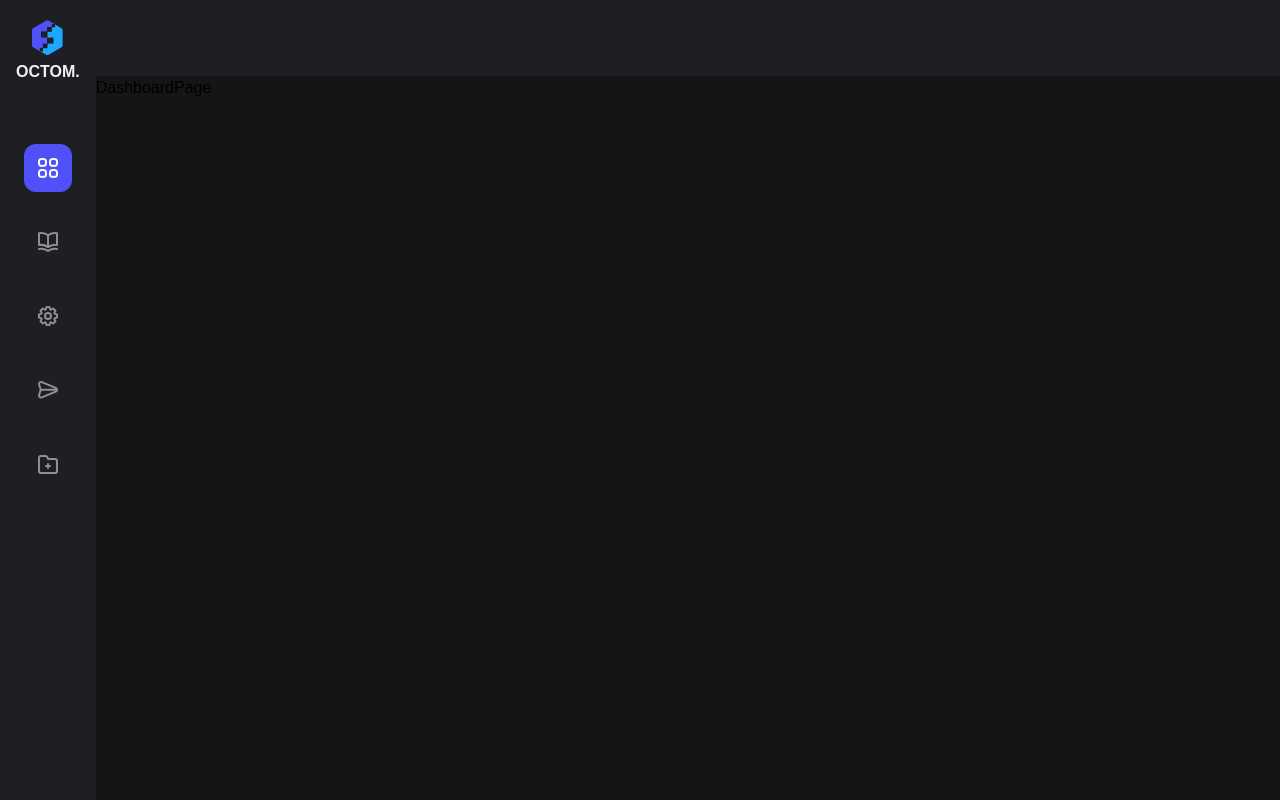
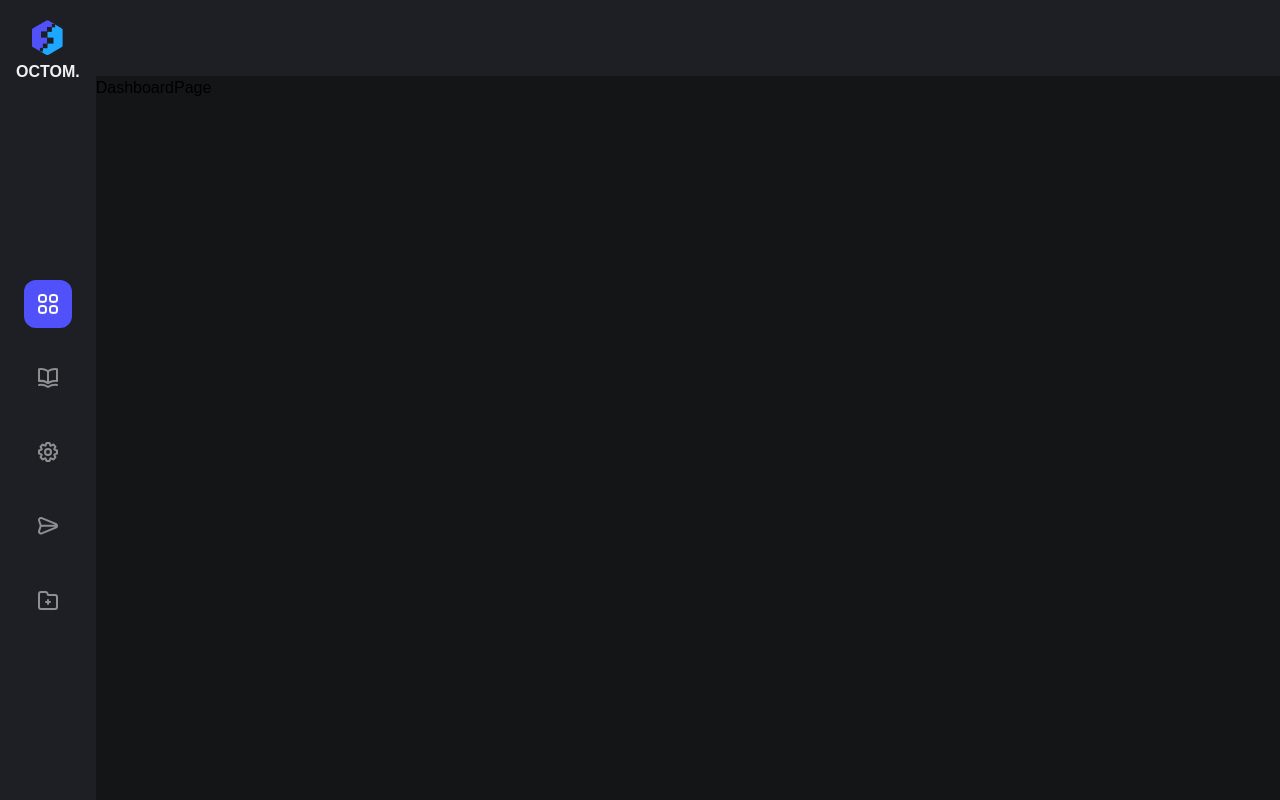
Before and after one commit to dorincreciun/TodoList, a React (Vite) app in the folder frontend/: page / in a window 1280 px wide. Built offline with nearby package versions, Linux system fonts and the light colour scheme.

Commit message:
refactor(ui): adjust SidebarMenu layout and styling
- Added `flex-col` to `<aside>` for improved vertical layout structure.
- Updated `<nav>` styling to occupy remaining space with `flex-1` for better alignment and spacing.

```diff
--- a/frontend/src/shared/common/SidebarMenu/ui/index.tsx
+++ b/frontend/src/shared/common/SidebarMenu/ui/index.tsx
@@ -34,10 +34,10 @@ const MenuItems = [
 
 export const SidebarMenu = () => {
     return (
-        <aside className={'h-screen bg-[#1E1F25]'}>
+        <aside className={'h-screen bg-[#1E1F25] flex flex-col'}>
             <Logo/>
 
-            <nav className={'flex flex-col items-center justify-center gap-6.5 mt-10'}>
+            <nav className={'flex flex-col items-center flex-1 justify-center gap-6.5'}>
                 {
                     MenuItems.map(({href, icon}) => (
                         <Navigate key={href} href={href}>
```
